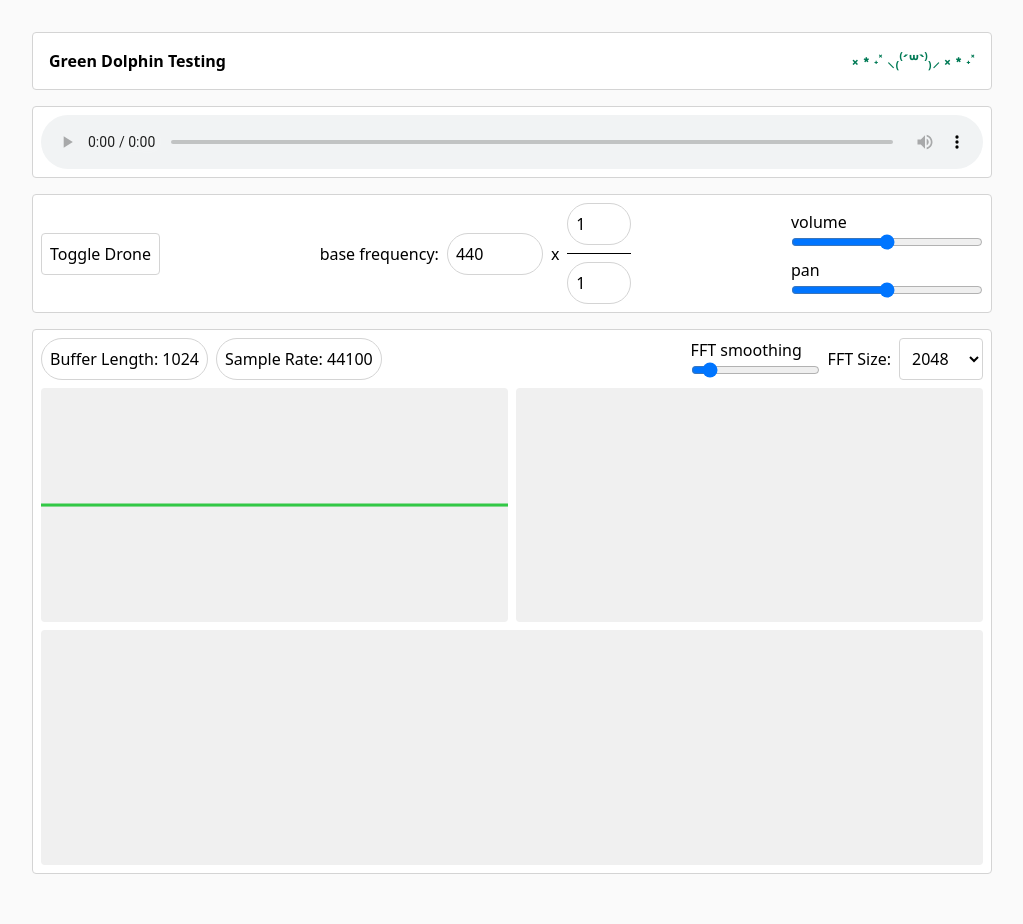
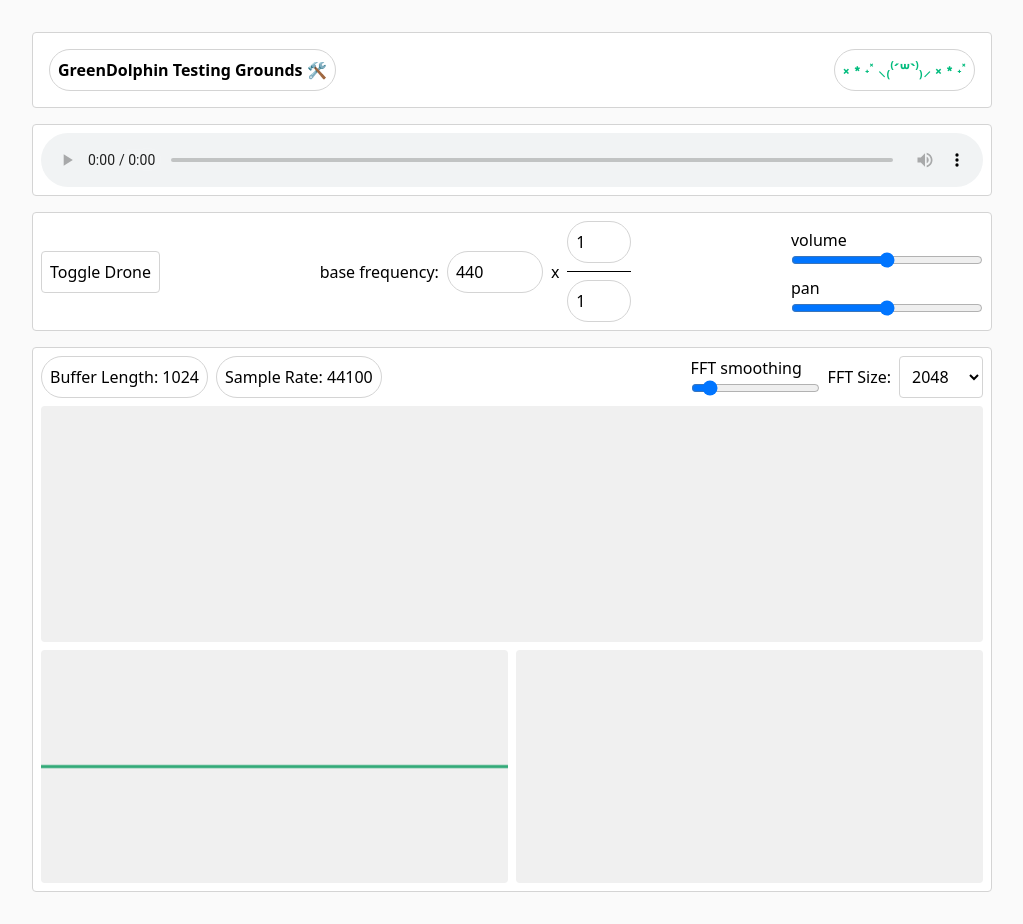
Before and after one commit to YottaYocta/GreenDolphinTests, a website built with Vite: page index.html in a window 1280 px wide. Shown: the whole page, without its empty margins (128-1151 px from the left). Built offline with nearby package versions, Linux system fonts and the light colour scheme.

Commit message:
task: rename title

```diff
--- a/index.html
+++ b/index.html
@@ -3,15 +3,15 @@
   <head>
     <meta charset="UTF-8" />
     <meta name="viewport" content="width=device-width, initial-scale=1.0" />
-    <title>Vite + TS</title>
+    <title>GreenDolphin Testing Grounds 🛠️</title>
   </head>
   <body class="bg-neutral-50">
     <div id="app" class="flex flex-col items-center">
       <div class="p-8 flex flex-col gap-4 max-w-5xl w-full">
         <div class="card w-full p-4">
           <h1 class="font-bold text-nowrap flex justify-between">
-            <span> Green Dolphin Testing </span>
-            <span class="text-emerald-700">༝﹡˖˟ ⸜₍⁽ˊ꒳ˋ⁾₎⸝ ༝﹡˖˟ </span>
+            <span class="chip"> GreenDolphin Testing Grounds 🛠️ </span>
+            <span class="text-emerald-500 chip">༝﹡˖˟ ⸜₍⁽ˊ꒳ˋ⁾₎⸝ ༝﹡˖˟ </span>
           </h1>
         </div>
         <div class="flex flex-col gap-2 card w-full">
@@ -126,6 +126,12 @@
                   </div>
                 </div>
               </div>
+              <canvas
+                width="600"
+                id="pitch"
+                class="w-full rounded-sm object-contain object-center"
+              ></canvas>
+
               <div
                 class="flex w-full gap-2 flex-col md:flex-row justify-center"
               >
@@ -140,11 +146,6 @@
               </div>
             </div>
           </div>
-          <canvas
-            width="600"
-            id="pitch"
-            class="w-full rounded-sm object-contain object-center"
-          ></canvas>
         </div>
         <script type="module" src="/src/main.ts"></script>
       </div>
--- a/src/main.ts
+++ b/src/main.ts
@@ -109,6 +109,8 @@ const computeNoteName = (pitchIndex: number) => {
   return `${notes[noteIndex]}${octave}`;
 };
 
+const blueAmount = 120;
+
 const draw = () => {
   requestAnimationFrame(draw);
   analyzerNode.getByteTimeDomainData(timeDomainData);
@@ -117,7 +119,7 @@ const draw = () => {
   timeDomainCtx.fillRect(0, 0, timeDomainCanvas.width, timeDomainCanvas.height);
 
   timeDomainCtx.lineWidth = 2;
-  timeDomainCtx.strokeStyle = "rgb(50 200 70)";
+  timeDomainCtx.strokeStyle = `rgb(50 170 ${blueAmount})`;
 
   timeDomainCtx.beginPath();
 
@@ -151,9 +153,7 @@ const draw = () => {
     const base = frequencyData[i] + 140;
     const barHeight = Math.sqrt(Math.pow(base * base, base / 100));
 
-    frequencyCtx.fillStyle = `rgb(50 ${
-      Math.floor(barHeight + 100) / 5 + 100
-    } 70)`;
+    frequencyCtx.fillStyle = `rgb(50 170 ${blueAmount})`;
     frequencyCtx.fillRect(
       posX,
       frequencyCanvas.height - barHeight / 2,
@@ -201,7 +201,7 @@ const draw = () => {
       const base = ((intensity / pitchWindow) * Math.pow(idx, 1 / 5)) / 2;
       const barHeight = Math.sqrt(Math.pow(base * base, base / 100));
 
-      pitchCtx.fillStyle = `rgb(50 ${Math.floor(barHeight + 100)} 70)`;
+      pitchCtx.fillStyle = `rgb(50 170 ${blueAmount})`;
       pitchCtx.fillRect(
         idx * pitchBarWidth,
         pitchCanvas.height - barHeight / 2,
@@ -209,9 +209,10 @@ const draw = () => {
         barHeight / 2
       );
 
-      pitchCtx.fillStyle = `rgb(50 ${Math.floor(
-        barHeight + 100
-      )} 70 / ${Math.pow(Math.max(0, barHeight - 30), 2)}%)`;
+      pitchCtx.fillStyle = `rgb(50 170 ${blueAmount} / ${Math.pow(
+        Math.max(0, barHeight - 30),
+        2
+      )}%)`;
       pitchCtx.fillText(
         `${computeNoteName(idx)}`,
         idx * pitchBarWidth - pitchBarWidth,
```
